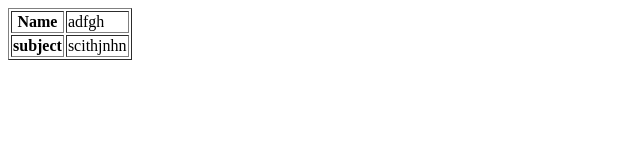
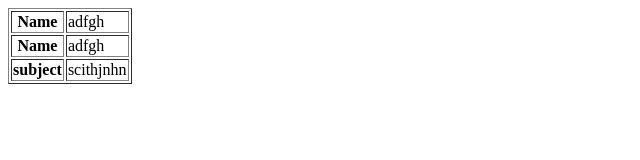
Before and after one commit to Rajani609/Html_basics, a plain HTML site: page table.html in a window 1280 px wide. Shown: the whole page, without its empty margins (0-640 px from the left). Drawn offline with Linux system fonts and the light colour scheme.

Commit message:
Modoified Table

```diff
--- a/table.html
+++ b/table.html
@@ -14,7 +14,12 @@
                 <td>adfgh</td>
 
             </tr>
+            <tr>
+                <th>Name</th>
 
+                <td>adfgh</td>
+
+            </tr>
 
 
 
```
